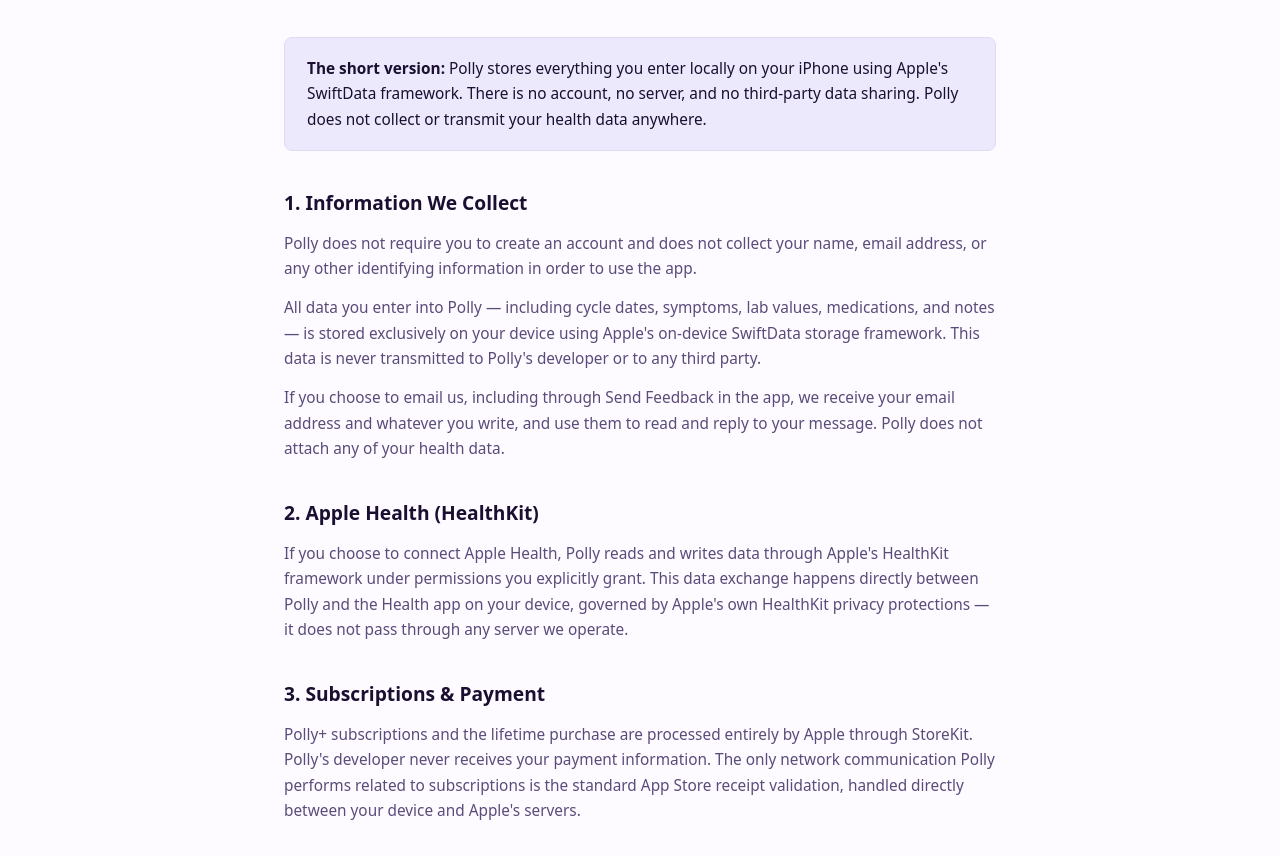
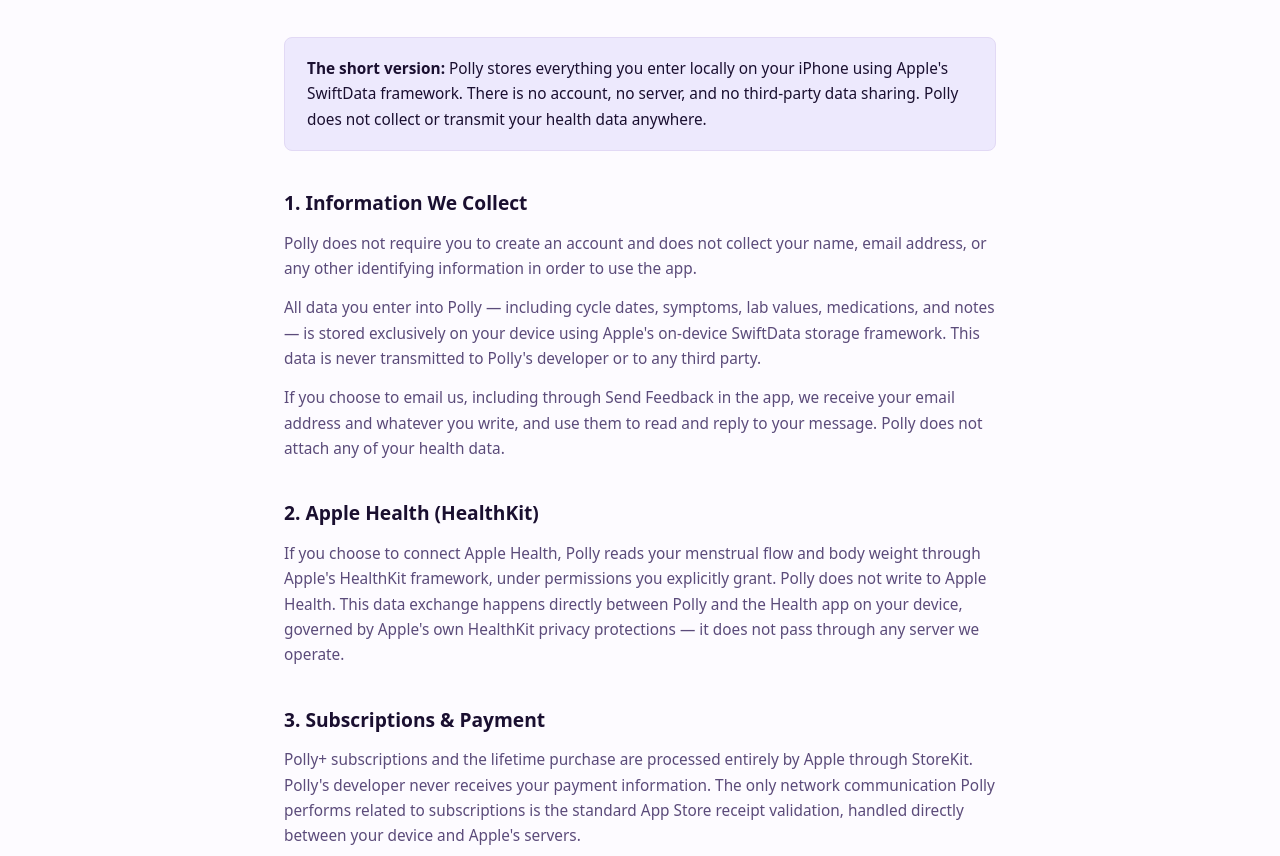
Before and after one commit to Inderjit1/pollyapp-landing, a plain HTML site: page privacy.html in a window 1280 px wide. Shown: the part 227-1083 px from the top of the page. Drawn offline with Linux system fonts and the light colour scheme.

Commit message:
Apple Health: Polly reads period flow and weight only

```diff
--- a/privacy.html
+++ b/privacy.html
@@ -130,7 +130,7 @@ footer {
   <p>If you choose to email us, including through Send Feedback in the app, we receive your email address and whatever you write, and use them to read and reply to your message. Polly does not attach any of your health data.</p>
 
   <h2>2. Apple Health (HealthKit)</h2>
-  <p>If you choose to connect Apple Health, Polly reads and writes data through Apple's HealthKit framework under permissions you explicitly grant. This data exchange happens directly between Polly and the Health app on your device, governed by Apple's own HealthKit privacy protections — it does not pass through any server we operate.</p>
+  <p>If you choose to connect Apple Health, Polly reads your menstrual flow and body weight through Apple's HealthKit framework, under permissions you explicitly grant. Polly does not write to Apple Health. This data exchange happens directly between Polly and the Health app on your device, governed by Apple's own HealthKit privacy protections — it does not pass through any server we operate.</p>
 
   <h2>3. Subscriptions &amp; Payment</h2>
   <p>Polly+ subscriptions and the lifetime purchase are processed entirely by Apple through StoreKit. Polly's developer never receives your payment information. The only network communication Polly performs related to subscriptions is the standard App Store receipt validation, handled directly between your device and Apple's servers.</p>
```
